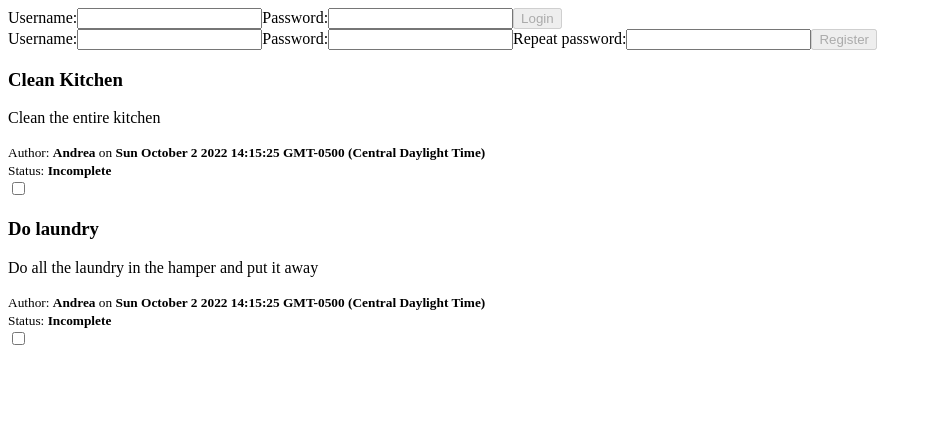
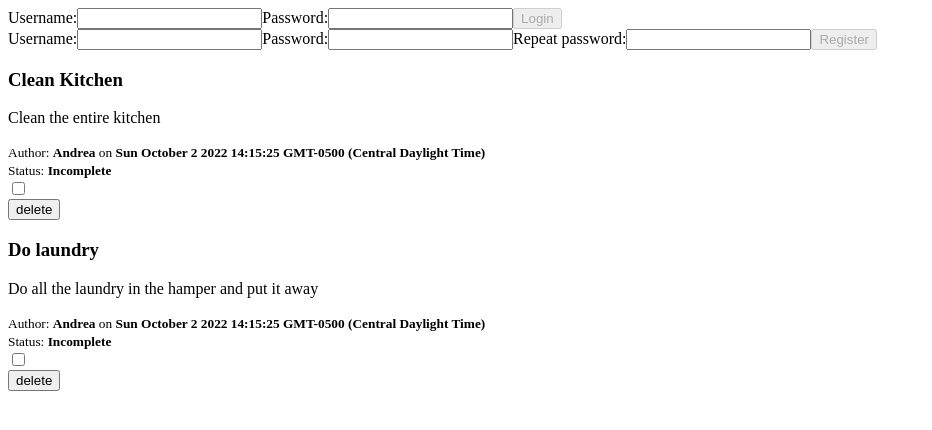
Before and after one commit to andreawatkins/todo_app, a React (Create React App) app: page / in a window 1280 px wide. Shown: the top 430 px of the page, without its empty margins (0-932 px from the left). Built offline with nearby package versions, Linux system fonts and the light colour scheme.

Commit message:
implement delete dispatch and delete functionality

```diff
--- a/src/App.js
+++ b/src/App.js
@@ -34,7 +34,7 @@ function App() {
   return (
     <div>
       <UserBar user={state.user} dispatch={dispatch} />
-      <TodoList todos={state.todos} />
+      <TodoList todos={state.todos} dispatch={dispatch} />
       {state.user && <CreateTodo user={state.user} dispatch={dispatch} />}
     </div>
   );
--- a/src/reducers.js
+++ b/src/reducers.js
@@ -21,7 +21,8 @@ function todoReducer(state, action) {
         id: action.id,
       };
       return [newTodo, ...state];
-    case "TOGGLE_TODO":
+    case "DELETE_TODO":
+      return state.filter((item) => item.id !== action.id);
 
     default:
       return state;
--- a/src/todo/TodoList.js
+++ b/src/todo/TodoList.js
@@ -1,9 +1,20 @@
 import Todo from "./Todo";
-export default function TodoList({ todos = [] }) {
+
+export default function TodoList({ todos = [], dispatch }) {
   return (
     <div>
       {todos.map((t, i) => (
-        <Todo {...t} key={t.id} />
+        <>
+          <Todo {...t} key={t.id} />
+          <input
+            type="submit"
+            value="delete"
+            onClick={(e) => {
+              e.preventDefault();
+              dispatch({ type: "DELETE_TODO", id: t.id });
+            }}
+          />
+        </>
       ))}
     </div>
   );
```
